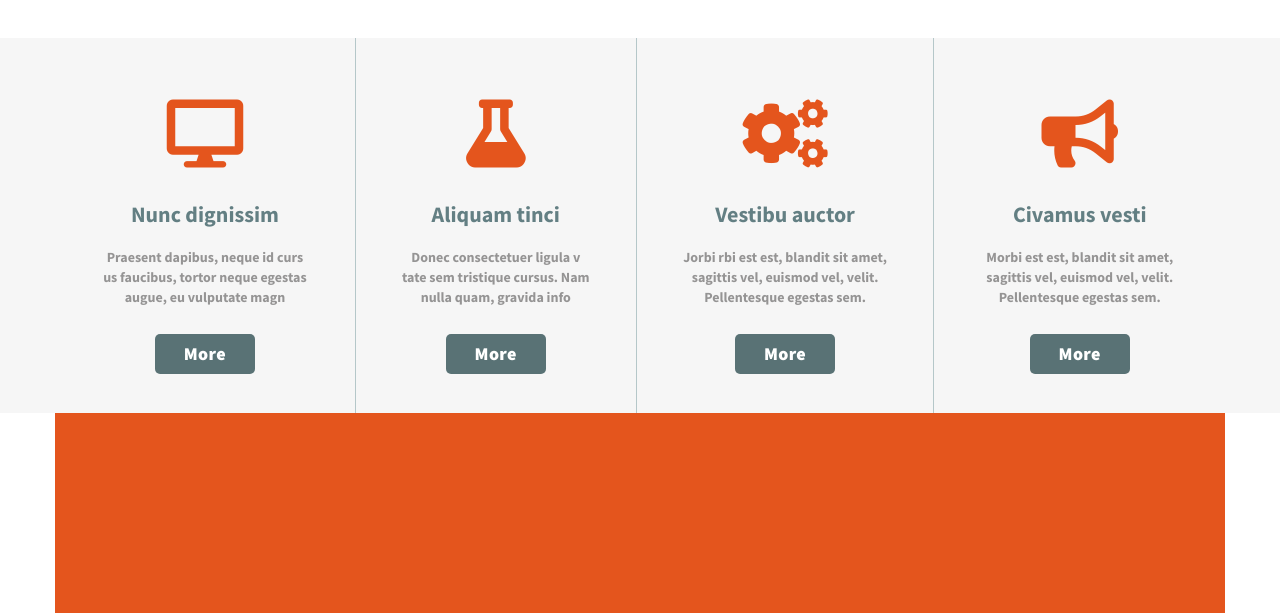
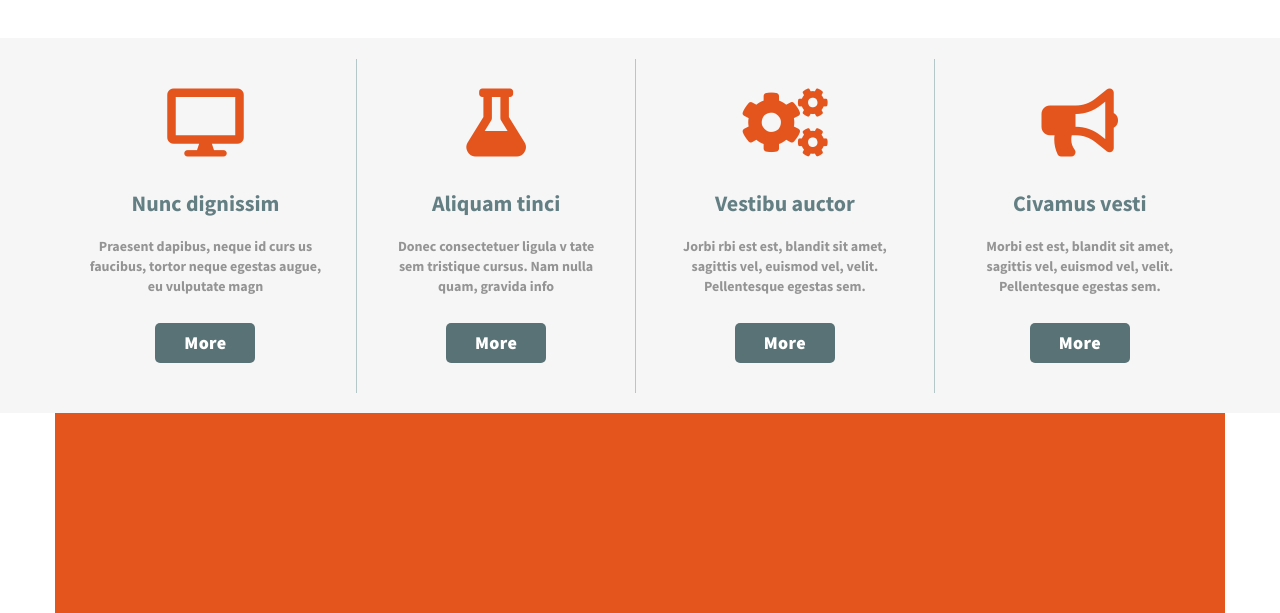
Before and after one commit to KonovalovaVV/html-css, a plain HTML site: page index.html in a window 1280 px wide. Shown: the part 712-1325 px from the top of the page. Drawn offline with Linux system fonts and the light colour scheme.

Commit message:
Fix margin.

```diff
--- a/css/main.css
+++ b/css/main.css
@@ -93,9 +93,8 @@
     display: flex;
     flex-direction: column;
     align-items: center;
-    padding-top: 62px;
-    padding-right: 44px;
-    padding-left: 44px;
+    margin:auto;
+    padding: 30px;
 }
 
 .featured-section__content-item--border {
```
Also changed, not shown: index.html (+1 -0 lines).
